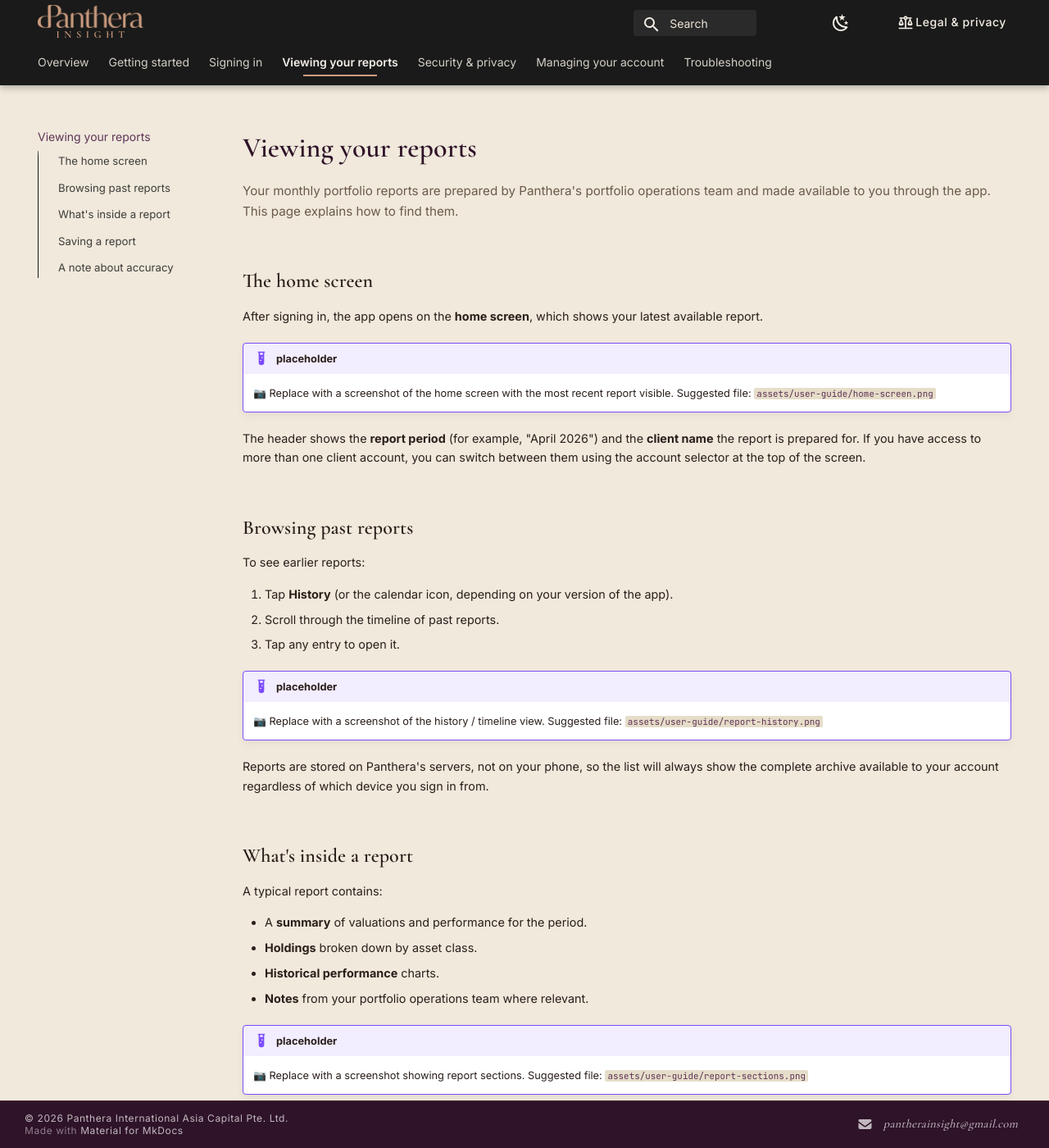
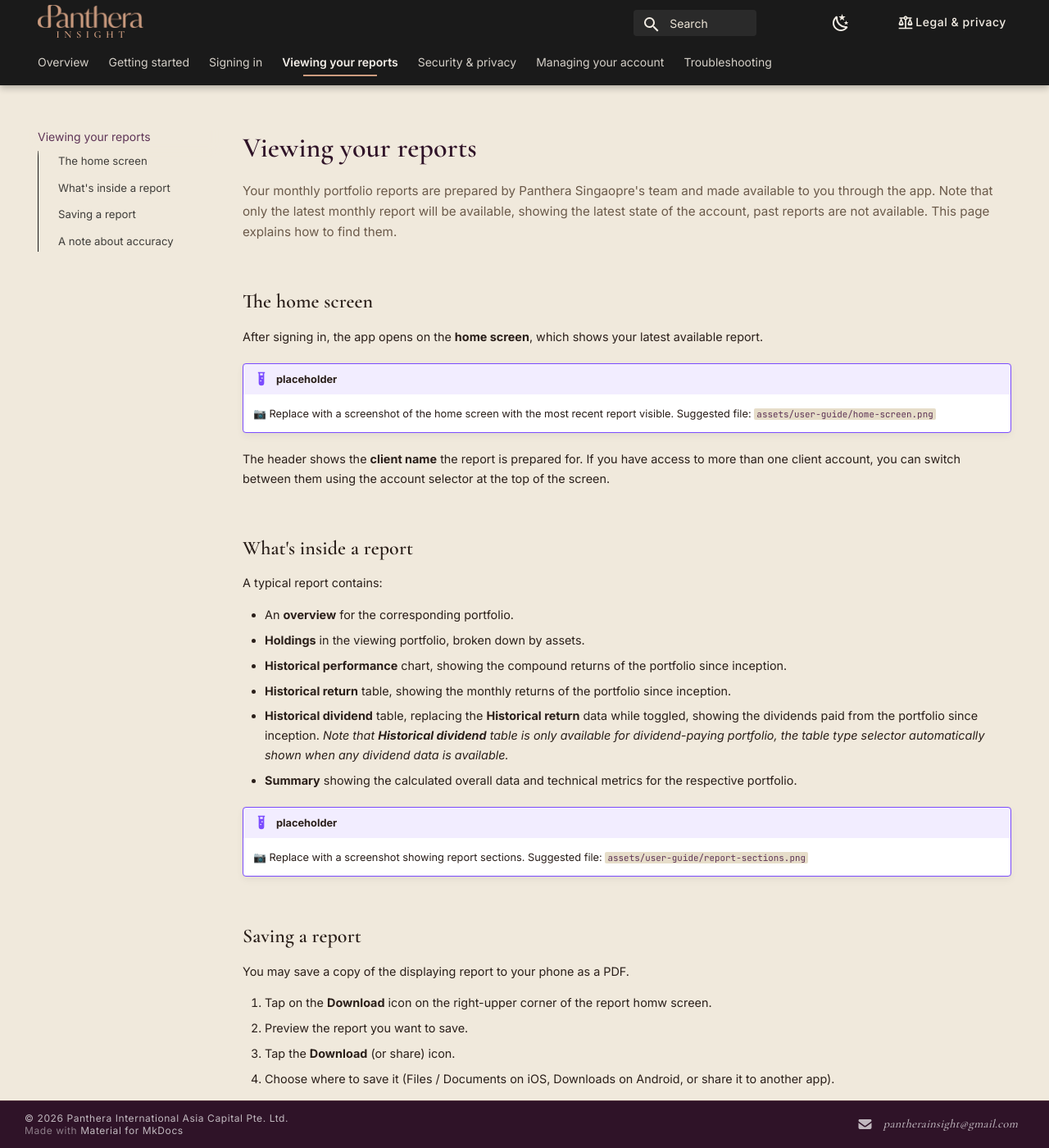
Before and after one commit to panthera-sg/panthera-insight-user-guide, an MkDocs documentation site: the page built from docs/user-guide/viewing-reports.md, in a window 1280 px wide and 1400 px high. Shown: the whole window at 82% size. Built offline with MkDocs 1.6.1 and Material for MkDocs 9.7.7, drawn with Linux system fonts in a browser that asks for light colours; some of the changed text lies outside the part shown.

Commit message:
Correct false instructions.

```diff
--- a/docs/user-guide/viewing-reports.md
+++ b/docs/user-guide/viewing-reports.md
@@ -1,6 +1,6 @@
 # Viewing your reports
 
-Your monthly portfolio reports are prepared by Panthera's portfolio operations team and made available to you through the app. This page explains how to find them.
+Your monthly portfolio reports are prepared by Panthera Singaopre's team and made available to you through the app. Note that only the latest monthly report will be available, showing the latest state of the account, past reports are not available. This page explains how to find them.
 
 ## The home screen
 
@@ -10,30 +10,19 @@ After signing in, the app opens on the **home screen**, which shows your latest
     📷 Replace with a screenshot of the home screen with the most recent report visible.
     Suggested file: `assets/user-guide/home-screen.png`
 
-The header shows the **report period** (for example, "April 2026") and the **client name** the report is prepared for. If you have access to more than one client account, you can switch between them using the account selector at the top of the screen.
-
-## Browsing past reports
-
-To see earlier reports:
-
-1. Tap **History** (or the calendar icon, depending on your version of the app).
-2. Scroll through the timeline of past reports.
-3. Tap any entry to open it.
-
-!!! example "placeholder"
-    📷 Replace with a screenshot of the history / timeline view.
-    Suggested file: `assets/user-guide/report-history.png`
-
-Reports are stored on Panthera's servers, not on your phone, so the list will always show the complete archive available to your account regardless of which device you sign in from.
+The header shows the **client name** the report is prepared for. If you have access to more than one client account, you can switch between them using the account selector at the top of the screen.
 
 ## What's inside a report
 
 A typical report contains:
 
-- A **summary** of valuations and performance for the period.
-- **Holdings** broken down by asset class.
-- **Historical performance** charts.
-- **Notes** from your portfolio operations team where relevant.
+- An **overview** for the corresponding portfolio.
+- **Holdings** in the viewing portfolio, broken down by assets.
+- **Historical performance** chart, showing the compound returns of the portfolio since inception.
+- **Historical return** table, showing the monthly returns of the portfolio since inception.
+- **Historical dividend** table, replacing the **Historical return** data while toggled, showing the dividends paid from the portfolio since inception.
+*Note that **Historical dividend** table is only available for dividend-paying portfolio, the table type selector automatically shown when any dividend data is available.*
+- **Summary** showing the calculated overall data and technical metrics for the respective portfolio.
 
 !!! example "placeholder"
     📷 Replace with a screenshot showing report sections.
@@ -41,11 +30,14 @@ A typical report contains:
 
 ## Saving a report
 
-You may save a copy of any report to your phone as a PDF.
+You may save a copy of the displaying report to your phone as a PDF.
 
-1. Open the report you want to save.
-2. Tap the **Download** (or share) icon.
-3. Choose where to save it (Files / Documents on iOS, Downloads on Android, or share it to another app).
+1. Tap on the **Download** icon on the right-upper corner of the report homw screen.
+2. Preview the report you want to save.
+3. Tap the **Download** (or share) icon.
+4. Choose where to save it (Files / Documents on iOS, Downloads on Android, or share it to another app).
+
+**_NOTE:_** You may toggle the checkbox(es) for each report(s), and download multiple PDFs (if any) together in one go.
 
 !!! example "placeholder"
     🎬 Replace with a short gif showing the download flow.
```
Also changed, not shown: docs/index.md (+6 -6 lines), docs/user-guide/getting-started.md (+4 -4 lines), docs/user-guide/signing-in.md (+8 -24 lines), 1 other file.
